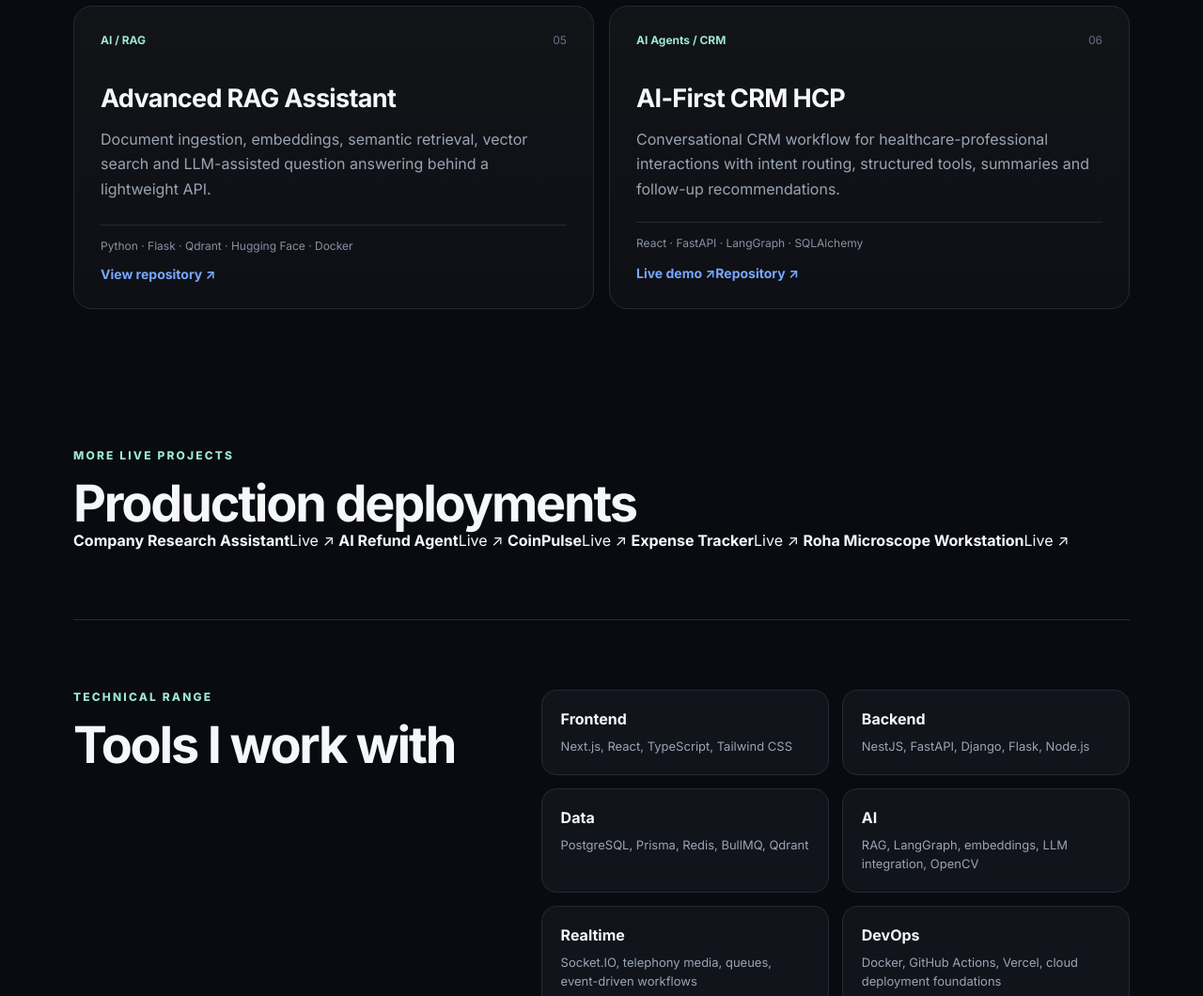
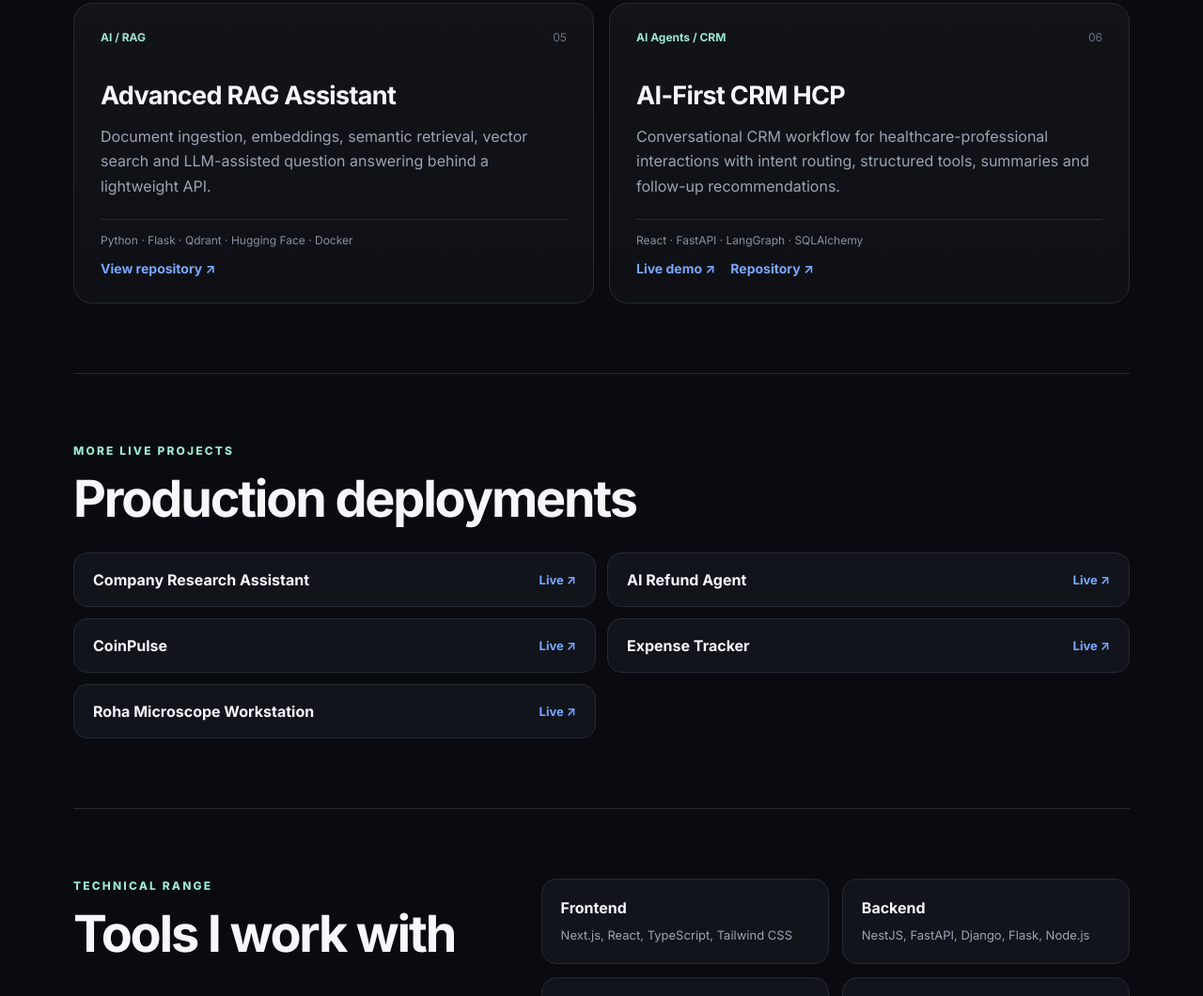
Before and after one commit to Sumit-kumar1-stack/Sumit-kumar1-stack, a plain HTML site: page index.html in a window 1280 px wide. Shown: the part 1681-2741 px from the top of the page at 94% size. Drawn offline with Linux system fonts and the light colour scheme.

Commit message:
style: add live project links

```diff
--- a/styles.css
+++ b/styles.css
@@ -105,3 +105,12 @@ footer{padding:28px 0 44px;border-top:1px solid var(--line);display:flex;justify
   footer{display:block}
   footer span{display:block;margin-top:8px}
 }
+
+.project-links{display:flex;gap:16px;flex-wrap:wrap}
+.project-links a{font-size:14px;font-weight:700;color:var(--accent)}
+.live-strip{border-top:1px solid var(--line)}
+.live-links{display:grid;grid-template-columns:repeat(2,1fr);gap:12px;margin-top:28px}
+.live-links a{display:flex;align-items:center;justify-content:space-between;gap:18px;padding:18px 20px;border:1px solid var(--line);border-radius:15px;background:var(--panel);transition:.2s ease}
+.live-links a:hover{transform:translateY(-2px);border-color:#3a465a}
+.live-links span{color:var(--accent);font-size:13px;font-weight:700}
+@media(max-width:800px){.live-links{grid-template-columns:1fr}}
```
